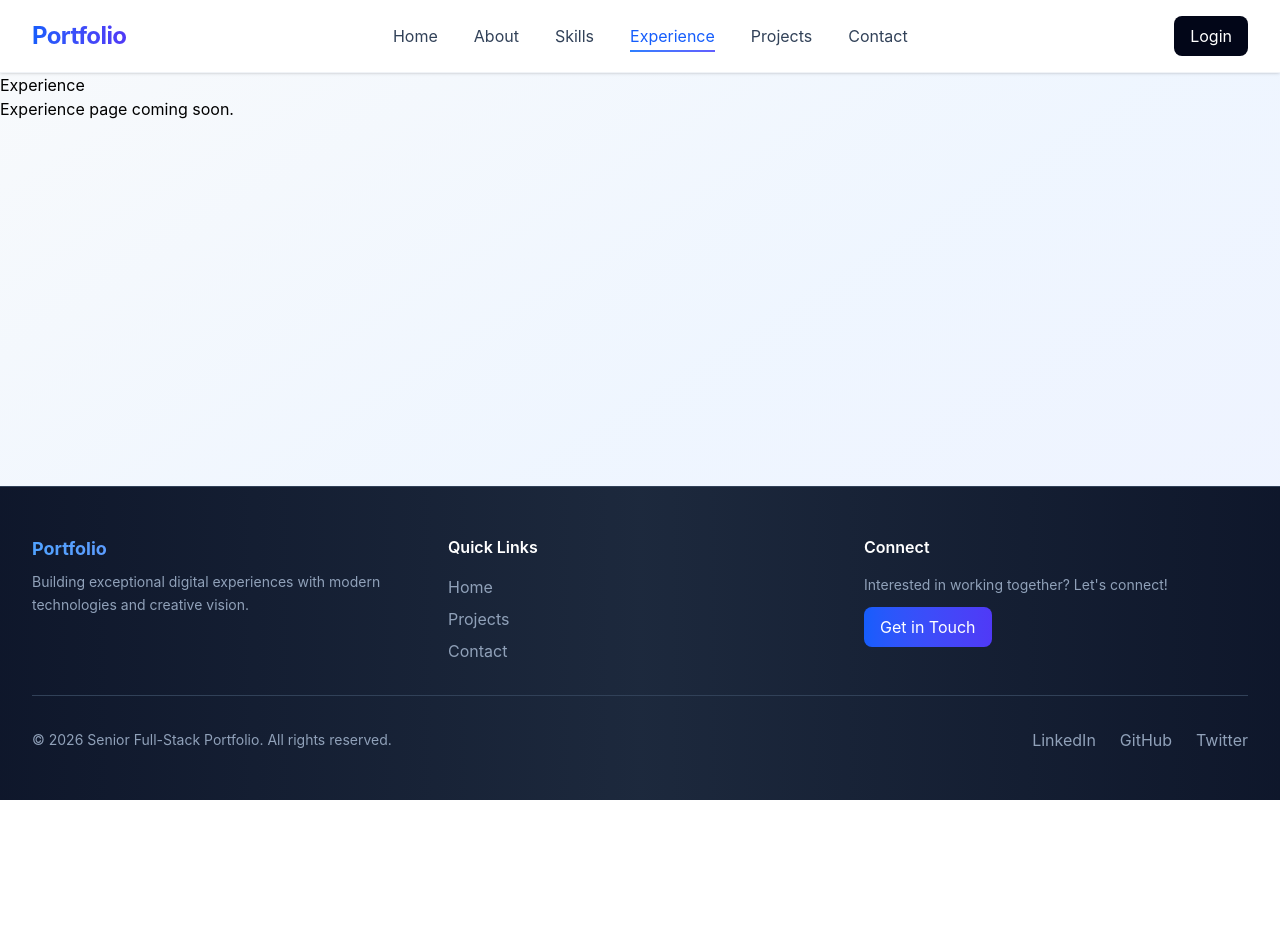
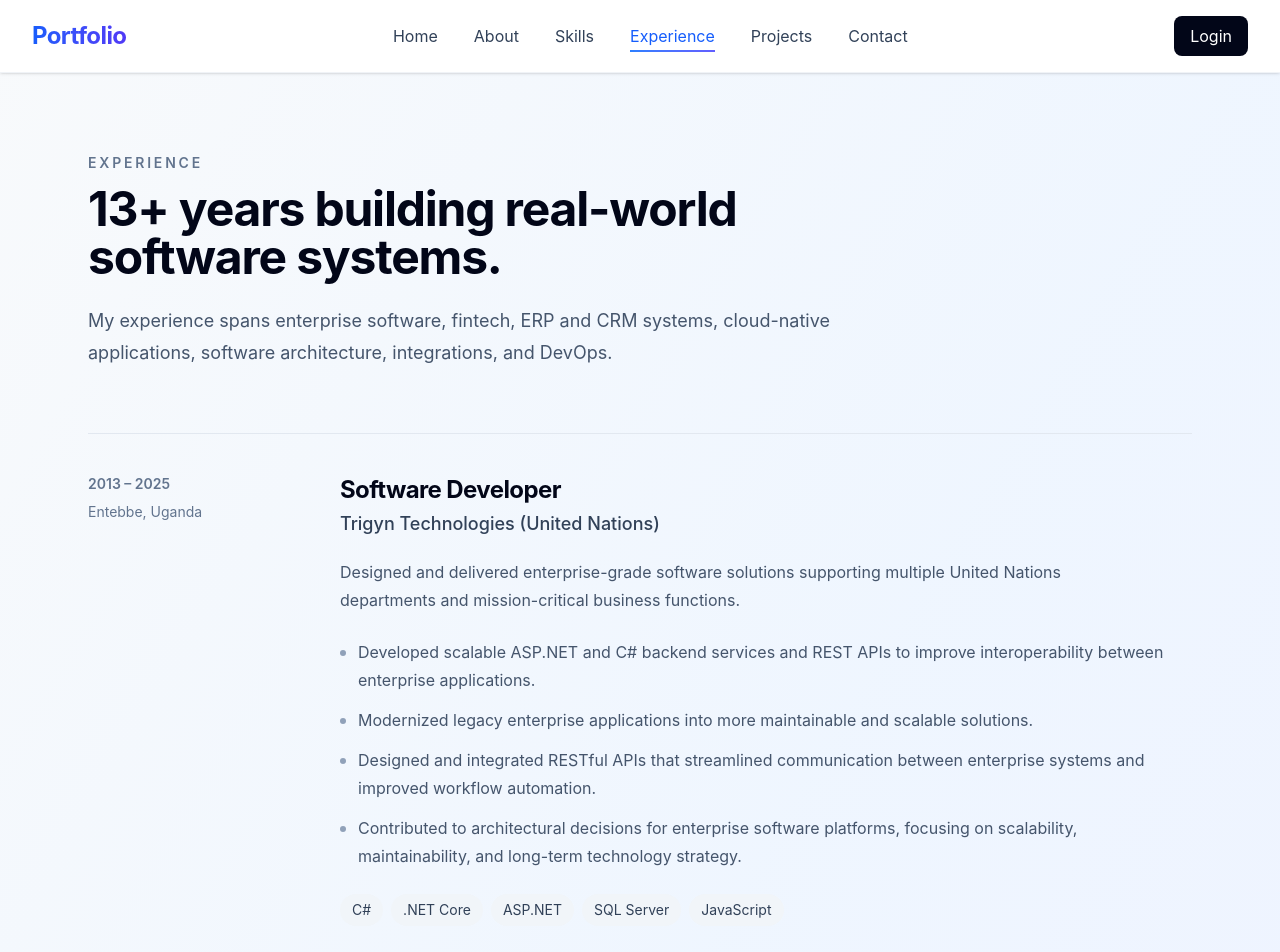
Before and after one commit to tluoy/senior-fullstack-portfolio, a React (Vite) app: page /experience in a window 1280 px wide. Shown: the top 952 px of the page. Before the commit the page ends 800 px from the top, so only its background shows below. Built offline with nearby package versions, Linux system fonts and the light colour scheme.

Commit message:
feat(experience): build portfolio experience page

```diff
--- a/src/pages/ExperiencePage.tsx
+++ b/src/pages/ExperiencePage.tsx
@@ -1,8 +1,147 @@
+type Experience = {
+  role: string
+  company: string
+  location: string
+  period: string
+  summary: string
+  achievements: string[]
+  technologies: string[]
+}
+
+const experiences: Experience[] = [
+  {
+    role: 'Software Developer',
+    company: 'Trigyn Technologies (United Nations)',
+    location: 'Entebbe, Uganda',
+    period: '2013 – 2025',
+    summary:
+      'Designed and delivered enterprise-grade software solutions supporting multiple United Nations departments and mission-critical business functions.',
+    achievements: [
+      'Developed scalable ASP.NET and C# backend services and REST APIs to improve interoperability between enterprise applications.',
+      'Modernized legacy enterprise applications into more maintainable and scalable solutions.',
+      'Designed and integrated RESTful APIs that streamlined communication between enterprise systems and improved workflow automation.',
+      'Contributed to architectural decisions for enterprise software platforms, focusing on scalability, maintainability, and long-term technology strategy.',
+    ],
+    technologies: ['C#', '.NET Core', 'ASP.NET', 'SQL Server', 'JavaScript'],
+  },
+  {
+    role: 'Software Developer',
+    company: 'Cellulant Kenya Ltd',
+    location: 'Nairobi, Kenya',
+    period: '2012 – 2013',
+    summary:
+      'Developed fintech web and mobile applications supporting secure payment processing and high-volume transaction management.',
+    achievements: [
+      'Developed backend services supporting commercial financial services and transaction processing.',
+      'Improved transaction processing efficiency and application stability using Java, PHP, MySQL, and Linux.',
+      'Automated operational workflows using shell scripting, reducing repetitive manual administration.',
+    ],
+    technologies: ['Java', 'PHP', 'JavaScript', 'MySQL', 'Linux', 'Shell Scripting'],
+  },
+  {
+    role: 'Systems Support Engineer',
+    company: 'Indra Kenya Ltd',
+    location: 'Nairobi, Kenya',
+    period: '2010 – 2012',
+    summary:
+      'Supported mission-critical enterprise systems deployed across multiple African markets.',
+    achievements: [
+      'Supported ERP, CRM, utility management, and customer information systems.',
+      'Contributed to regional enterprise system implementations and customer onboarding initiatives.',
+      'Delivered software customizations, system integrations, and performance enhancements for enterprise clients.',
+    ],
+    technologies: ['Oracle DB', 'PowerBuilder', 'C', 'ERP Systems', 'CRM Platforms'],
+  },
+]
+
 function ExperiencePage() {
   return (
     <main>
-      <h1>Experience</h1>
-      <p>Experience page coming soon.</p>
+      <section
+        aria-labelledby="experience-heading"
+        className="mx-auto max-w-6xl px-6 py-20"
+      >
+        <div className="max-w-3xl">
+          <p className="text-sm font-semibold uppercase tracking-[0.2em] text-slate-500">
+            Experience
+          </p>
+
+          <h1
+            id="experience-heading"
+            className="mt-3 text-4xl font-bold tracking-tight text-slate-950 sm:text-5xl"
+          >
+            13+ years building real-world software systems.
+          </h1>
+
+          <p className="mt-6 text-lg leading-8 text-slate-600">
+            My experience spans enterprise software, fintech, ERP and CRM
+            systems, cloud-native applications, software architecture,
+            integrations, and DevOps.
+          </p>
+        </div>
+
+        <div className="mt-16 space-y-12">
+          {experiences.map((experience) => (
+            <article
+              key={`${experience.company}-${experience.period}`}
+              className="border-t border-slate-200 pt-10"
+            >
+              <div className="grid gap-8 lg:grid-cols-[220px_1fr]">
+                <div>
+                  <p className="text-sm font-semibold text-slate-500">
+                    {experience.period}
+                  </p>
+
+                  <p className="mt-2 text-sm text-slate-500">
+                    {experience.location}
+                  </p>
+                </div>
+
+                <div>
+                  <h2 className="text-2xl font-bold tracking-tight text-slate-950">
+                    {experience.role}
+                  </h2>
+
+                  <p className="mt-1 text-lg font-medium text-slate-700">
+                    {experience.company}
+                  </p>
+
+                  <p className="mt-5 max-w-3xl text-base leading-7 text-slate-600">
+                    {experience.summary}
+                  </p>
+
+                  <ul className="mt-6 space-y-3">
+                    {experience.achievements.map((achievement) => (
+                      <li
+                        key={achievement}
+                        className="flex gap-3 text-base leading-7 text-slate-600"
+                      >
+                        <span
+                          aria-hidden="true"
+                          className="mt-3 h-1.5 w-1.5 shrink-0 rounded-full bg-slate-400"
+                        />
+
+                        <span>{achievement}</span>
+                      </li>
+                    ))}
+                  </ul>
+
+                  <div className="mt-6 flex flex-wrap gap-2">
+                    {experience.technologies.map((technology) => (
+                      <span
+                        key={technology}
+                        className="rounded-full bg-slate-100 px-3 py-1.5 text-sm text-slate-700"
+                      >
+                        {technology}
+                      </span>
+                    ))}
+                  </div>
+                </div>
+              </div>
+            </article>
+          ))}
+        </div>
+      </section>
     </main>
   )
 }
```
